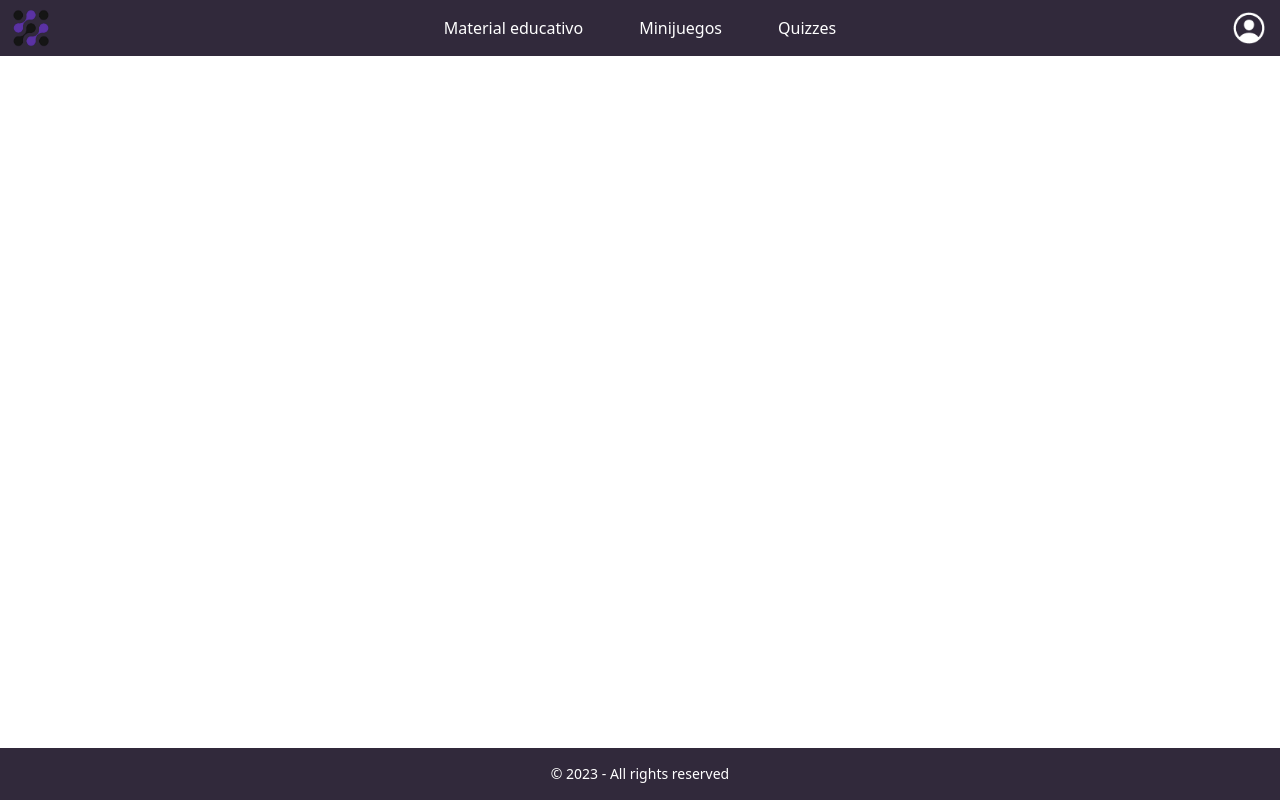
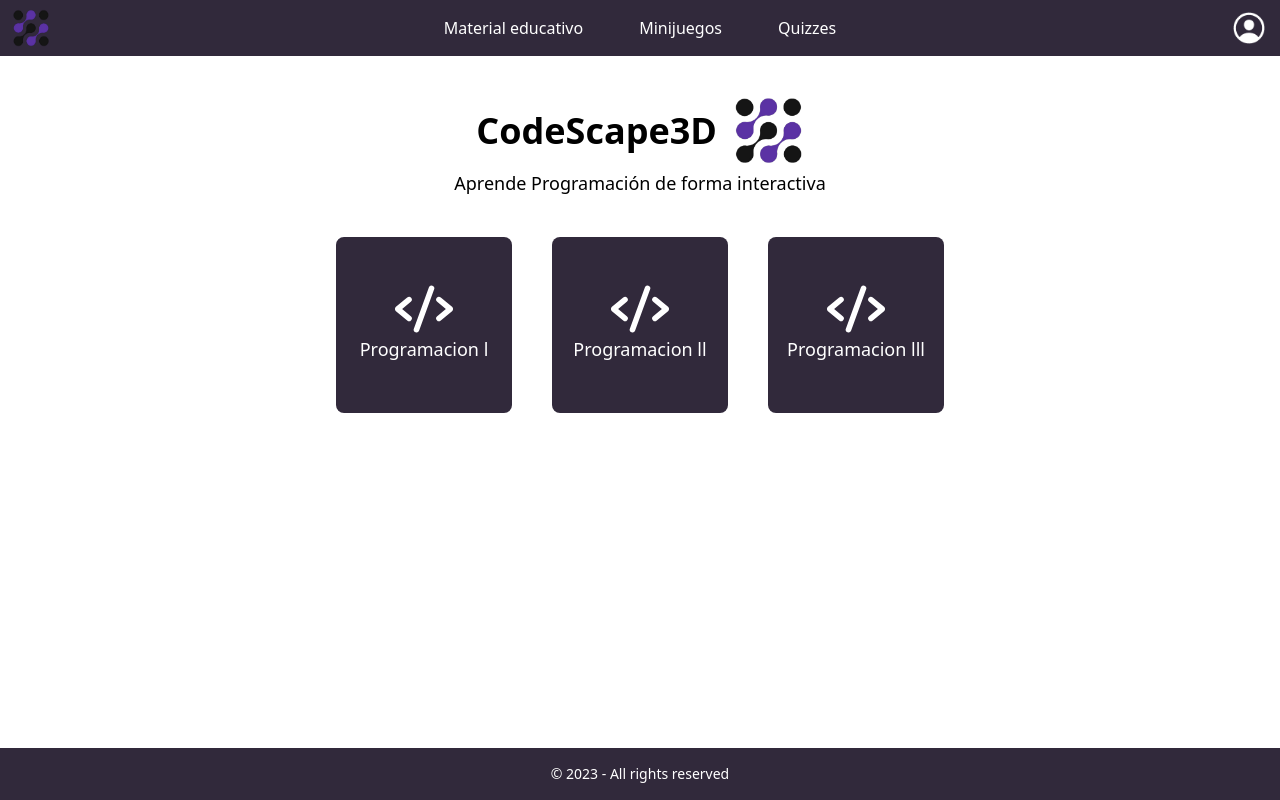
Before and after one commit to CodeScape3D/code-scape-3d, a React (Vite) app: page / in a window 1280 px wide. Built offline with nearby package versions, Linux system fonts and the light colour scheme.

Commit message:
Estilo de Home

```diff
--- /dev/null
+++ b/src/assets/svg/SvgConstans.jsx
@@ -0,0 +1,118 @@
+export const svgProgramacion1 = (
+  <svg
+    width="60"
+    height="60"
+    viewBox="0 0 256 256"
+    xmlns="http://www.w3.org/2000/svg"
+  >
+    <path
+      fill="#ffffff"
+      d="M71.68 97.22L34.74 128l36.94 30.78a12 12 0 1 1-15.36 18.44l-48-40a12 12 0 0 1 0-18.44l48-40a12 12 0 0 1 15.36 18.44Zm176 21.56l-48-40a12 12 0 1 0-15.36 18.44L221.26 128l-36.94 30.78a12 12 0 1 0 15.36 18.44l48-40a12 12 0 0 0 0-18.44ZM164.1 28.72a12 12 0 0 0-15.38 7.18l-64 176a12 12 0 0 0 7.18 15.37a11.79 11.79 0 0 0 4.1.73a12 12 0 0 0 11.28-7.9l64-176a12 12 0 0 0-7.18-15.38Z"
+    />
+  </svg>
+);
+
+export const svgProgramacion2 = (
+  <svg
+    width="60"
+    height="60"
+    viewBox="0 0 256 256"
+    xmlns="http://www.w3.org/2000/svg"
+  >
+    <path
+      fill="#ffffff"
+      d="M224 64a32 32 0 1 0-40 31v9a16 16 0 0 1-16 16H96a31.71 31.71 0 0 0-16 4.31V95a32 32 0 1 0-16 0v66a32 32 0 1 0 16 0v-9a16 16 0 0 1 16-16h72a32 32 0 0 0 32-32v-9a32.06 32.06 0 0 0 24-31ZM56 64a16 16 0 1 1 16 16a16 16 0 0 1-16-16Zm32 128a16 16 0 1 1-16-16a16 16 0 0 1 16 16ZM192 80a16 16 0 1 1 16-16a16 16 0 0 1-16 16Z"
+    />
+  </svg>
+);
+
+export const svgProgramacion3 = (
+  <svg
+    width="512"
+    height="512"
+    viewBox="0 0 48 48"
+    xmlns="http://www.w3.org/2000/svg"
+  >
+    <g fill="none">
+      <path
+        stroke="#000000"
+        strokeLinecap="round"
+        strokeLinejoin="round"
+        strokeWidth="4"
+        d="M25 40H7a3 3 0 0 1-3-3V11a3 3 0 0 1 3-3h34a3 3 0 0 1 3 3v13.941"
+      />
+      <path
+        stroke="#000000"
+        strokeWidth="4"
+        d="M4 11a3 3 0 0 1 3-3h34a3 3 0 0 1 3 3v9H4v-9Z"
+      />
+      <path
+        stroke="#000000"
+        strokeLinecap="round"
+        strokeLinejoin="round"
+        strokeWidth="4"
+        d="M32 35h12m-6-6v12"
+      />
+      <circle r="2" fill="#000000" transform="matrix(0 -1 -1 0 10 14)" />
+      <circle r="2" fill="#000000" transform="matrix(0 -1 -1 0 16 14)" />
+    </g>
+  </svg>
+);
+
+export const svgBubbleSort = (
+  <svg
+    width="60"
+    height="60"
+    viewBox="0 0 48 48"
+    xmlns="http://www.w3.org/2000/svg"
+  >
+    <g fill="none" stroke="#ffffff" strokeLinecap="round" strokeWidth="4">
+      <ellipse cx="22" cy="30" strokeLinejoin="round" rx="16" ry="14" />
+      <path d="M26 24c1.333.167 4 1 5 5" />
+      <circle cx="8" cy="8" r="4" strokeLinejoin="round" />
+      <circle cx="41" cy="13" r="3" strokeLinejoin="round" />
+    </g>
+  </svg>
+);
+
+export const svgQuickSort = (
+  <svg
+    width="60"
+    height="60"
+    viewBox="0 0 512 512"
+    xmlns="http://www.w3.org/2000/svg"
+  >
+    <path
+      fill="#ffffff"
+      d="M194.82 496a18.36 18.36 0 0 1-18.1-21.53v-.11L204.83 320H96a16 16 0 0 1-12.44-26.06L302.73 23a18.45 18.45 0 0 1 32.8 13.71c0 .3-.08.59-.13.89L307.19 192H416a16 16 0 0 1 12.44 26.06L209.24 489a18.45 18.45 0 0 1-14.42 7Z"
+    />
+  </svg>
+);
+
+export const svgShellSort = (
+  <svg
+    width="60"
+    height="60"
+    viewBox="0 0 32 32"
+    xmlns="http://www.w3.org/2000/svg"
+  >
+    <path
+      fill="#ffffff"
+      d="M1.59 7.25a3.44 3.44 0 0 1 4.738-4.57a3.225 3.225 0 0 1 4.309.314l.001.002l.665.7a4.487 4.487 0 0 1 4.976 1.07l.002.002l1.293 1.359a8.468 8.468 0 0 1 6.513 2.617l.001.002a8.505 8.505 0 0 1 2.282 4.814l1.577 1.654c4.15 4.36 3.986 11.273-.374 15.425a1 1 0 0 1-.888.256c-1.252.001-8.699.01-11.158.02a10.785 10.785 0 0 1-7.847-3.35l-.001-.001a10.794 10.794 0 0 1-2.869-8.986l-1.442-1.515a4.513 4.513 0 0 1-.811-5.026l-.667-.702v-.001a3.226 3.226 0 0 1-.3-4.084Zm3.07-3.006h-.007a1.44 1.44 0 0 0-1.438 1.374L4.66 4.244Zm10.17 1.9l-.004-.003a2.475 2.475 0 0 0-3.519-.097l-.004.004l-6.401 6.101a2.505 2.505 0 0 0-.084 3.537l.577.606a10.778 10.778 0 0 1 2.657-4.01l.001-.001l.001-.001l.2-.191l.67-.64c.625-.596 1.625-1.55 3.13-2.98a8.515 8.515 0 0 1 3.171-1.909l-.396-.416ZM7.463 4.338l-.002.001l-4.079 3.88a1.228 1.228 0 0 0-.047 1.735l.002.002l.45.473l5.853-5.58l-.452-.475a1.224 1.224 0 0 0-1.725-.036Zm15.175 5.786c-2.467-2.588-6.594-2.687-9.207-.205a2307.192 2307.192 0 0 0-3.796 3.615l-.202.194c-3.521 3.36-3.656 8.937-.306 12.457a8.786 8.786 0 0 0 6.392 2.73c1.996-.008 7.273-.015 9.864-.019l-.784-.902l-2.744-2.947c-.823-1.063-1.422-3.094 0-4.985a5.98 5.98 0 0 1 .426-.476c.573-.6 1.426-1.495 1.99-3.165l.125-2.521a6.506 6.506 0 0 0-1.758-3.776Zm2.63 17.114l1.334 1.537c3.155-3.42 3.15-8.762-.104-12.18l-1.173-1.232l-.081 1.654c2.005 2.442 2.986 6.477.024 10.221Z"
+    />
+  </svg>
+);
+
+export const svgInsertionSort = (
+  <svg
+    width="60"
+    height="60"
+    viewBox="0 0 24 24"
+    xmlns="http://www.w3.org/2000/svg"
+  >
+    <path
+      fill="#ffffff"
+      d="M19.75 2A2.25 2.25 0 0 1 22 4.25v5.462a3.25 3.25 0 0 1-.952 2.298l-8.5 8.503a3.255 3.255 0 0 1-4.597.001L3.489 16.06a3.25 3.25 0 0 1-.004-4.596l8.5-8.51a3.25 3.25 0 0 1 2.3-.953h5.465ZM17 5.502a1.5 1.5 0 1 0 0 3a1.5 1.5 0 0 0 0-3Z"
+    />
+  </svg>
+);
--- /dev/null
+++ b/src/components/Curso.jsx
@@ -0,0 +1,36 @@
+import { svgProgramacion1 } from "../assets/svg/SvgConstans";
+const Curso = () => {
+  return (
+    <>
+      <div className="bg-primary cursor-pointer hover:bg-secondary transition-colors rounded-lg w-28 h-28 md:h-44 md:w-44 h-33 flex flex-col justify-center items-center">
+        <div className="flex justify-center w-10 h-10 md:w-auto">
+          {svgProgramacion1}
+        </div>
+        <p className="text-white text-center mt-4 text-xs px-2 md:text-lg mb-2">
+          Programacion l
+        </p>
+      </div>
+
+      <div className="bg-primary cursor-pointer hover:bg-secondary transition-colors rounded-lg w-28 h-28 md:h-44 md:w-44 h-33 flex flex-col justify-center items-center">
+        <div className="flex justify-center w-10 h-10 md:w-auto">
+          {svgProgramacion1}
+        </div>
+        <p className="text-white text-center mt-4 text-xs px-2 md:text-lg mb-2">
+          Programacion ll
+        </p>
+      </div>
+
+      <div className="bg-primary cursor-pointer hover:bg-secondary transition-colors rounded-lg w-28 h-28 md:h-44 md:w-44 h-33 flex flex-col justify-center items-center">
+        <div className="flex justify-center w-10 h-10 md:w-auto">
+          {svgProgramacion1}
+        </div>
+        <p className="text-white text-center mt-4 text-xs px-2 md:text-lg mb-2">
+          Programacion lll
+        </p>
+      </div>
+
+    </>
+  );
+};
+
+export default Curso;
--- /dev/null
+++ b/src/components/Cursos.jsx
@@ -0,0 +1,13 @@
+import Curso from "./Curso";
+
+const Cursos = () => {
+  return (
+    <>
+      <div className="mt-10 flex flex-row gap-3 md:gap-10 md:mx-auto items-center justify-center">
+        <Curso/>
+      </div>
+    </>
+  );
+};
+
+export default Cursos;
--- /dev/null
+++ b/src/components/Header.jsx
@@ -0,0 +1,9 @@
+const Header = ({ children }) => {
+  return (
+    <header className="flex flex-col justify-center align-center mt-10">
+      {children}
+    </header>
+  );
+};
+
+export default Header;
--- /dev/null
+++ b/src/components/HeaderHome.jsx
@@ -0,0 +1,15 @@
+import Logo from '../assets/logo.png'
+
+const HeaderHome = () => {
+  return (
+    <>
+      <div className="flex gap-4 justify-center items-center">
+        <h2 className="self-center text-4xl font-bold">CodeScape3D</h2>
+        <img width={70.67} height={64.78} src={Logo} alt="icon" />
+      </div>
+      <p className="mt-1 text-lg text-center">Aprende Programación de forma interactiva</p>
+    </>
+  );
+};
+
+export default HeaderHome;
--- a/src/components/Home.jsx
+++ b/src/components/Home.jsx
@@ -1,12 +1,22 @@
-import { QuizView } from "../quiz";
-import { NavBar, Footer} from "./"
-import { UserContextMenu } from "./UserContextMenu";
+//import { QuizView } from "../quiz";
+import { NavBar, Footer } from "./";
+import Cursos from "./Cursos";
+import Header from "./Header";
+import HeaderHome from "./HeaderHome";
+//import { UserContextMenu } from "./UserContextMenu";
+
 
 function Home() {
   return (
     <div className="flex flex-col items-center h-screen bg-white">
       <NavBar />
       <div className="h-screen">
+        <Header>
+          <HeaderHome />
+        </Header>
+
+        {/* Cursos */}
+        <Cursos />
 
       </div>
       <Footer />
```
Also changed, not shown: src/components/HomeCartas.js (added, +28 -0 lines).
